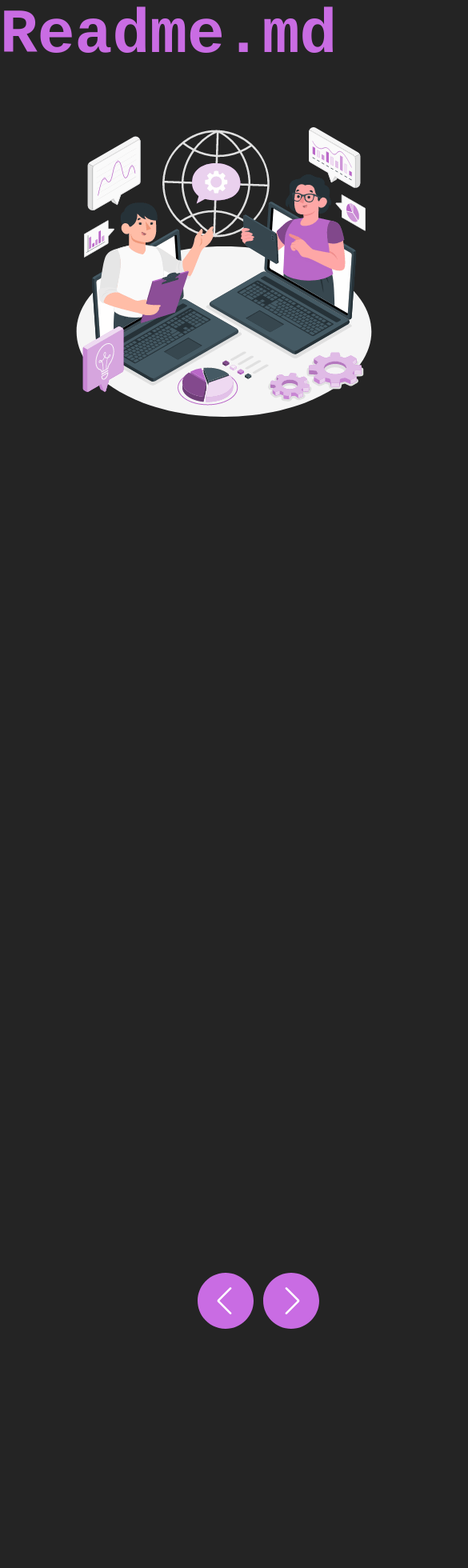
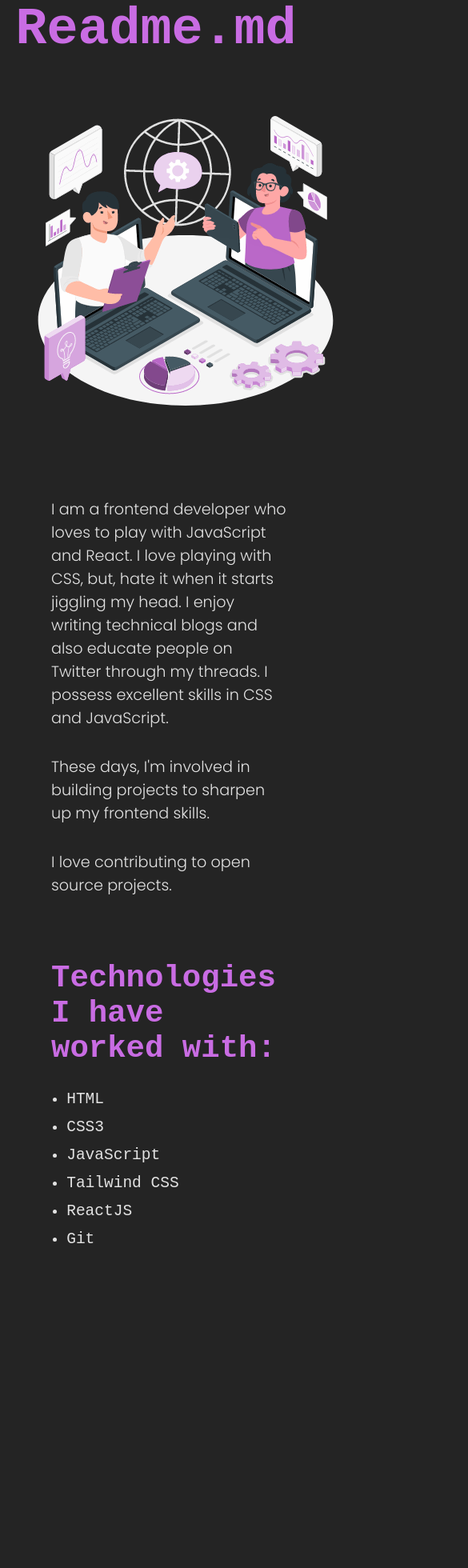
Before and after one commit to dhrumishah/My-portfolio, a React (Vite) app: page /Intro in a window 390 px wide. Shown: the top 1960 px of the page at 80% size, 585 px wide, since content can reach past the window. Before the commit the page ends 1693 px from the top, so only its background shows below. Built offline with nearby package versions, Linux system fonts and the light colour scheme; a web font is replaced by a local one.

Commit message:
media queries for into page added

```diff
--- a/src/App.css
+++ b/src/App.css
@@ -362,11 +362,12 @@ li:hover {
   font-size: 1.5em;
   margin-top: 2rem;
 }
-/* NavBar Section  */
+
 @media only screen and (max-width: 768px) {
+  /* HOME PAGE */
   .about--arrows {
-    margin-top: 30rem;
-    margin-left: 18rem;
+    margin-top: 25rem;
+    margin-left: 15rem;
   }
   .nav {
     max-width: 768px;
@@ -402,4 +403,22 @@ li:hover {
     width: 300px;
     margin-left: 8rem;
   }
+  /* INTRO PAGE */
+  .intro--section {
+    display: flex;
+    flex-direction: column;
+  }
+  .intro--gif {
+    height: 100px;
+    width: 100px;
+    margin-left: 2rem;
+  }
+  .intro--title {
+    font-size: 5em;
+  }
+  .intro--content {
+    margin-left: 4rem;
+    margin-right: 2rem;
+    margin-top: 25rem;
+  }
 }
```
